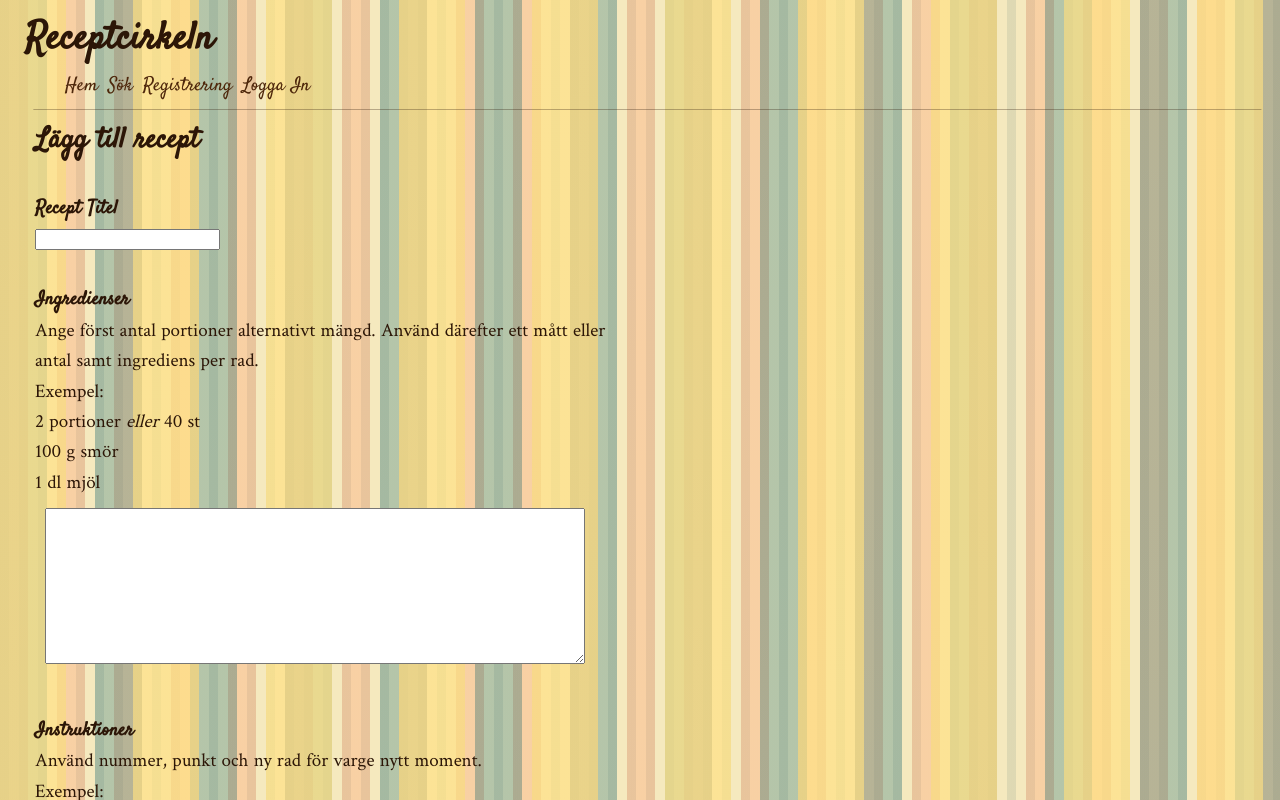
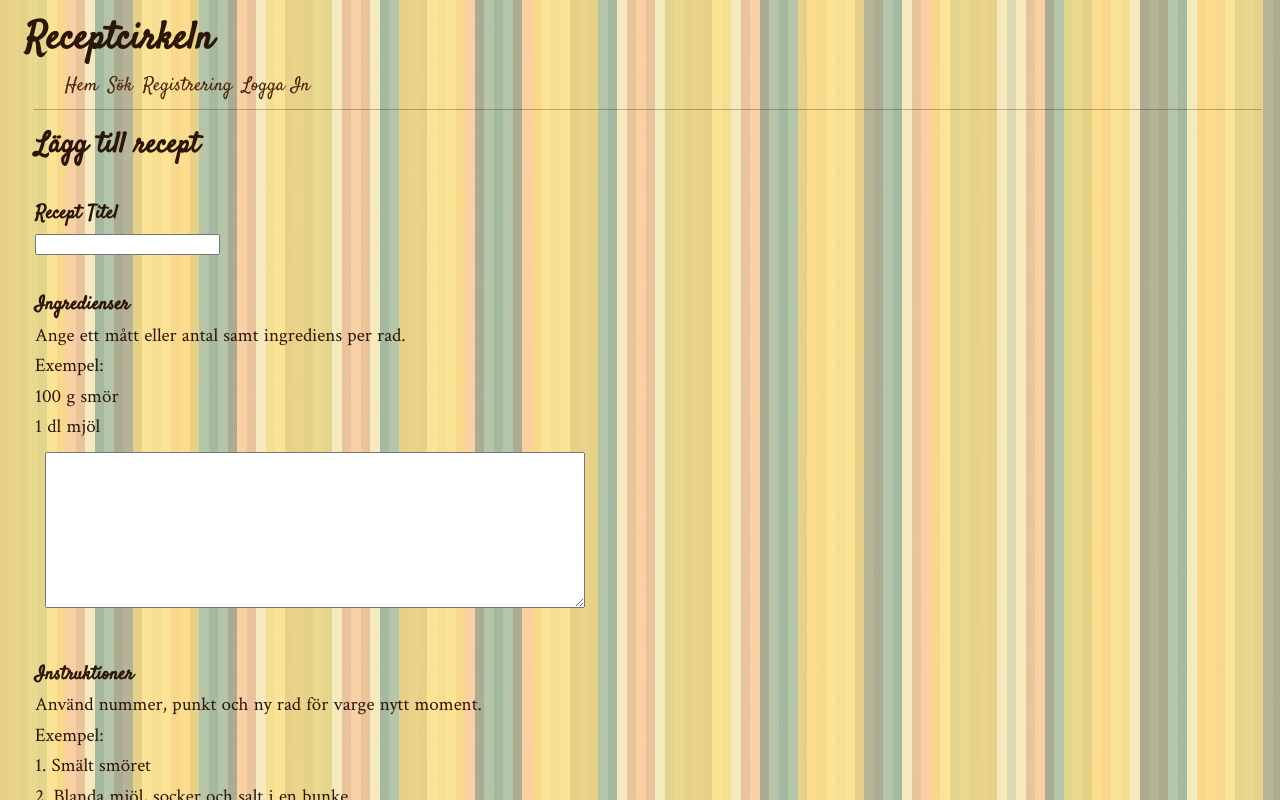
Before and after one commit to erax83/u11-fullstack-nuxt, a Nuxt app: page /recepie/addRecepies in a window 1280 px wide. Shown: the top 800 px of the page. Built offline with nearby package versions, Linux system fonts and the light colour scheme; no server answers.

Commit message:
add more styling

```diff
--- a/layouts/default.vue
+++ b/layouts/default.vue
@@ -234,7 +234,7 @@ nuxt-link {
   }
 
   main {
-    padding-left: 20px;
+    padding: 5px 20px;
   }
 
   nav li {
@@ -260,7 +260,7 @@ nuxt-link {
   }
 
   main {
-    padding-left: 25px;
+    padding: 5px 25px;
   }
 
   nav li {
--- a/pages/index.vue
+++ b/pages/index.vue
@@ -79,21 +79,22 @@ export default {
 
 <style scoped>
 
+.box-wrapper {
+  display: grid;
+  grid-gap: 20px;
+}
+
 @media only screen and (max-width: 300px) {
   .box-wrapper {
-    display: grid;
     grid-template-columns: 1fr;
     grid-template-rows: auto;
-    /* grid-gap: 10px; */
   }
 }
 
 @media only screen and (min-width: 301px) {
   .box-wrapper {
-    display: grid;
     grid-template-columns: 1fr 1fr;
     grid-template-rows: auto auto;
-    /* grid-gap: 10px; */
   }
 
   .box-one {
@@ -117,10 +118,8 @@ export default {
 
 @media only screen and (min-width: 600px) {
   .box-wrapper {
-    display: grid;
     grid-template-columns: 1fr 1fr 1fr 1fr 1fr;
     grid-template-rows: auto auto;
-    /* grid-gap: 10px; */
   }
 
   .box-one {
@@ -144,10 +143,8 @@ export default {
 
 @media only screen and (min-width: 900px) {
   .box-wrapper {
-    display: grid;
     grid-template-columns: 1fr 1fr 1fr 1fr 1fr 1fr 1fr 1fr 1fr 1fr 1fr 1fr;
     grid-template-rows: auto auto;
-    /* grid-gap: 10px; */
   }
 
   .box-one {
@@ -171,7 +168,6 @@ export default {
 
 @media only screen and (min-width: 1400px) {
   .box-wrapper {
-    display: grid;
     grid-template-columns: 1fr 1fr 1fr 1fr 1fr 1fr 1fr 1fr 1fr 1fr 1fr 1fr;
     grid-template-rows: auto auto;
     /* grid-gap: 10px; */
--- a/pages/recepie/addRecepies.vue
+++ b/pages/recepie/addRecepies.vue
@@ -9,11 +9,9 @@
       <br />
       <label for="ingrediences"><h4>Ingredienser</h4></label>
       <p>
-        Ange först antal portioner alternativt mängd. Använd därefter ett mått
-        eller antal samt ingrediens per rad.
+        Ange ett mått eller antal samt ingrediens per rad.
       </p>
       <p>Exempel:</p>
-      <p>2 portioner <em>eller</em> 40 st</p>
       <p>100 g smör</p>
       <p>1 dl mjöl</p>
       <textarea
--- a/pages/recepie/search.vue
+++ b/pages/recepie/search.vue
@@ -3,7 +3,7 @@
     <div class="box box-one">
       <h2>Sök recept</h2>
       <input type="text" v-model="searchWord" v-on:input="search" />
-      <br>
+      <br />
       <!-- <div v-if="recepies.length"> -->
       <!-- <nuxt-link
           class="list-group-item list-group-item-action"
@@ -121,57 +121,38 @@ export default {
 </script>
 
 <style scoped>
-/* .box-wrapper {
-  display: grid;
-  grid-template-columns: 1fr 1fr;
-  grid-template-rows: auto auto;
-}
 
-.box-one {
-  grid-column-start: 1;
-  grid-column-end: 2;
-  grid-row-start: 1;
-}
-
-.box-two {
-  grid-column-start: 2;
-  grid-column-end: 3;
-  grid-row-start: 2;
-} */
+  .box-wrapper {
+    display: grid;
+    grid-gap: 20px;
+  }
 
 @media only screen and (max-width: 300px) {
   .box-wrapper {
-    display: grid;
     grid-template-columns: auto;
     grid-template-rows: auto;
-    /* grid-gap: 10px; */
   }
 
   .box-one {
     grid-column-start: 1;
     grid-column-end: 2;
-    /* grid-row-start: 1; */
   }
 
   .box-two {
     grid-column-start: 1;
     grid-column-end: 2;
-    /* grid-row-start: 2; */
   }
 
   .box-three {
     grid-column-start: 1;
     grid-column-end: 2;
-    /* grid-row-start: 2; */
   }
 }
 
 @media only screen and (min-width: 301px) {
   .box-wrapper {
-    display: grid;
     grid-template-columns: 1fr 1fr;
     grid-template-rows: auto auto;
-    /* grid-gap: 10px; */
   }
 
   .box-one {
@@ -195,17 +176,14 @@ export default {
 
 @media only screen and (min-width: 600px) {
   .box-wrapper {
-    display: grid;
     grid-template-columns: 1fr 1fr 1fr 1fr 1fr;
     grid-template-rows: auto auto;
-    grid-gap: 10px;
   }
 
   .box-one {
     grid-column-start: 1;
     grid-column-end: 6;
     grid-row-start: 1;
-    grid-gap: 10px;
   }
 
   .box-two {
@@ -223,10 +201,8 @@ export default {
 
 @media only screen and (min-width: 900px) {
   .box-wrapper {
-    display: grid;
     grid-template-columns: 1fr 1fr 1fr 1fr 1fr 1fr 1fr 1fr 1fr 1fr 1fr 1fr;
     grid-template-rows: auto auto;
-    /* grid-gap: 10px; */
   }
 
   .box-one {
@@ -250,10 +226,8 @@ export default {
 
 @media only screen and (min-width: 1200px) {
   .box-wrapper {
-    display: grid;
     grid-template-columns: 1fr 1fr 1fr 1fr 1fr 1fr 1fr 1fr 1fr 1fr 1fr 1fr;
     grid-template-rows: auto auto;
-    /* grid-gap: 10px; */
   }
 
   .box-one {
--- a/pages/user/myAccount.vue
+++ b/pages/user/myAccount.vue
@@ -109,21 +109,22 @@ export default {
 </script>
 
 <style scoped>
+  .box-wrapper {
+    display: grid;
+    grid-gap: 20px;
+  }
+
 @media only screen and (max-width: 300px) {
   .box-wrapper {
-    display: grid;
     grid-template-columns: auto;
     grid-template-rows: auto;
-    /* grid-gap: 10px; */
   }
 }
 
 @media only screen and (min-width: 301px) {
   .box-wrapper {
-    display: grid;
     grid-template-columns: 1fr 1fr;
     grid-template-rows: auto auto;
-    /* grid-gap: 10px; */
   }
 
   .box-one {
@@ -147,10 +148,9 @@ export default {
 
 @media only screen and (min-width: 600px) {
   .box-wrapper {
-    display: grid;
     grid-template-columns: 1fr 1fr 1fr 1fr 1fr;
     grid-template-rows: auto auto;
-    /* grid-gap: 10px; */
+
   }
 
   .box-one {
@@ -174,10 +174,8 @@ export default {
 
 @media only screen and (min-width: 900px) {
   .box-wrapper {
-    display: grid;
     grid-template-columns: 1fr 1fr 1fr 1fr 1fr 1fr 1fr 1fr 1fr 1fr 1fr 1fr;
     grid-template-rows: auto auto;
-    /* grid-gap: 10px; */
   }
 
   .box-one {
@@ -201,10 +199,8 @@ export default {
 
 @media only screen and (min-width: 1200px) {
   .box-wrapper {
-    display: grid;
     grid-template-columns: 1fr 1fr 1fr 1fr 1fr 1fr 1fr 1fr 1fr 1fr 1fr 1fr;
     grid-template-rows: auto auto;
-    /* grid-gap: 10px; */
   }
 
   .box-one {
```
